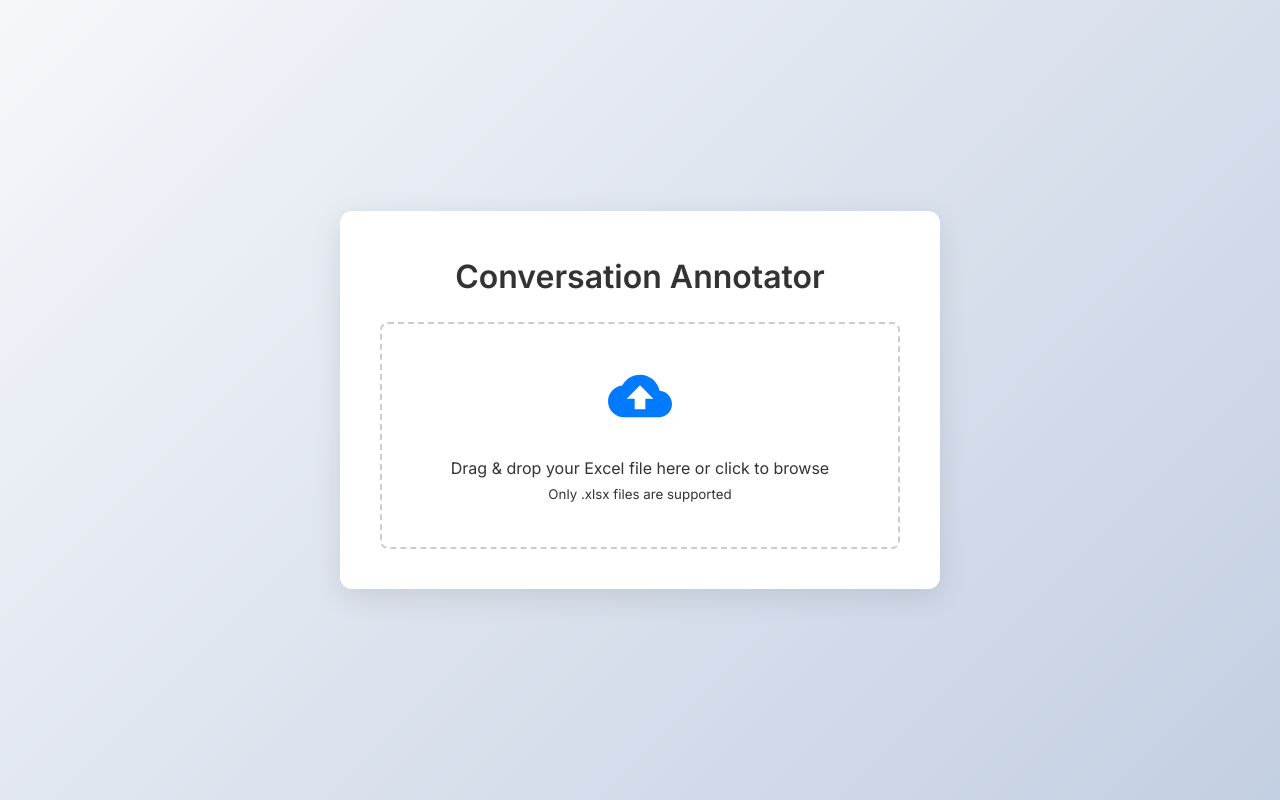
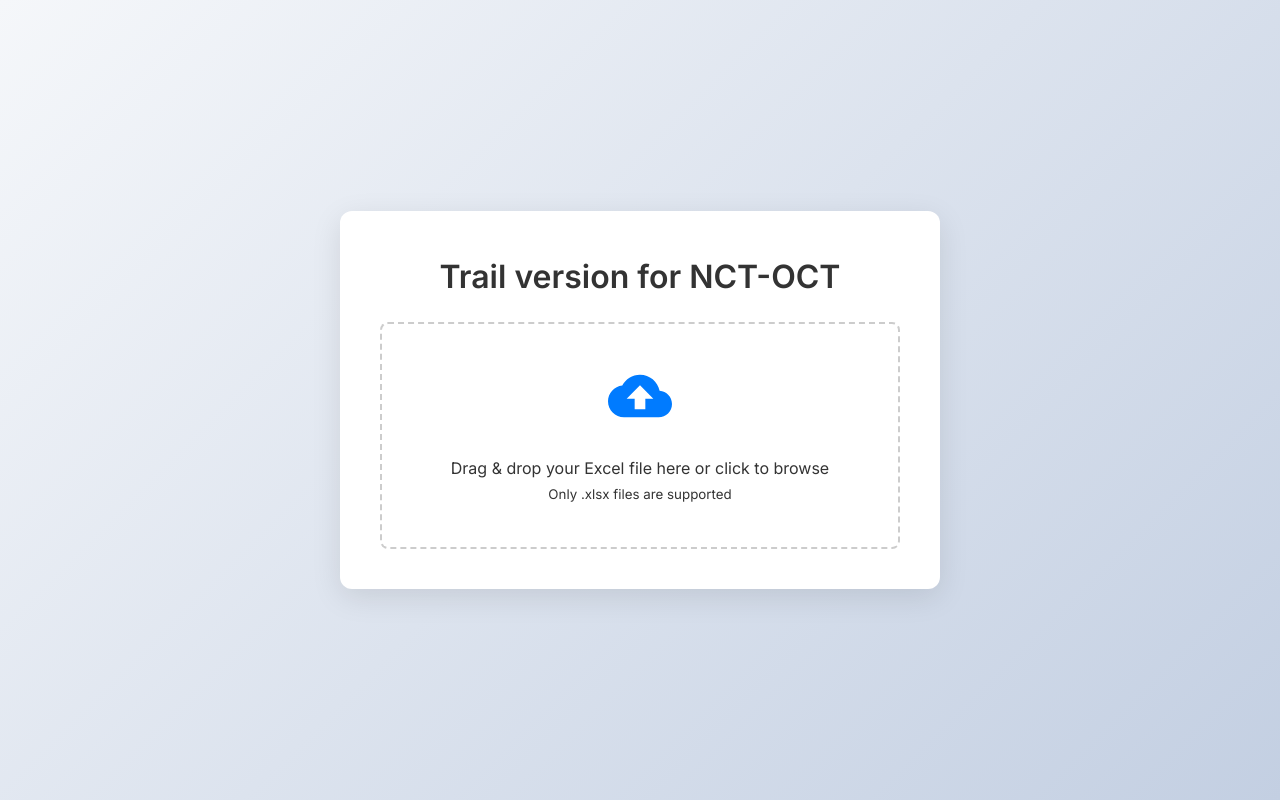
Before and after one commit to varmna/v20-new, a plain HTML site: page index.html in a window 1280 px wide. Drawn offline with Linux system fonts and the light colour scheme.

Commit message:
Update index.html

```diff
--- a/index.html
+++ b/index.html
@@ -693,7 +693,7 @@ font-style: italic;
 
 <div id="upload-screen" class="upload-screen">
 <div class="upload-container">
-<h1>Conversation Annotator</h1>
+<h1>Trail version for NCT-OCT</h1>
 <div class="upload-box" id="upload-box">
 <input type="file" id="excel-upload" accept=".xlsx" style="display: none;">
 <div class="upload-content">
@@ -709,7 +709,7 @@ font-style: italic;
 
 <div id="main-interface" class="main-interface" style="display: none;">
 <div class="top-bar">
-<h1>Conversation Annotator</h1>
+<h1>Trail version for NCT-OCT</h1>
 <div class="top-bar-actions">
 <div class="progress-info">
 <span class="progress-text" id="progress-text">0/0 Conversations</span>
```
